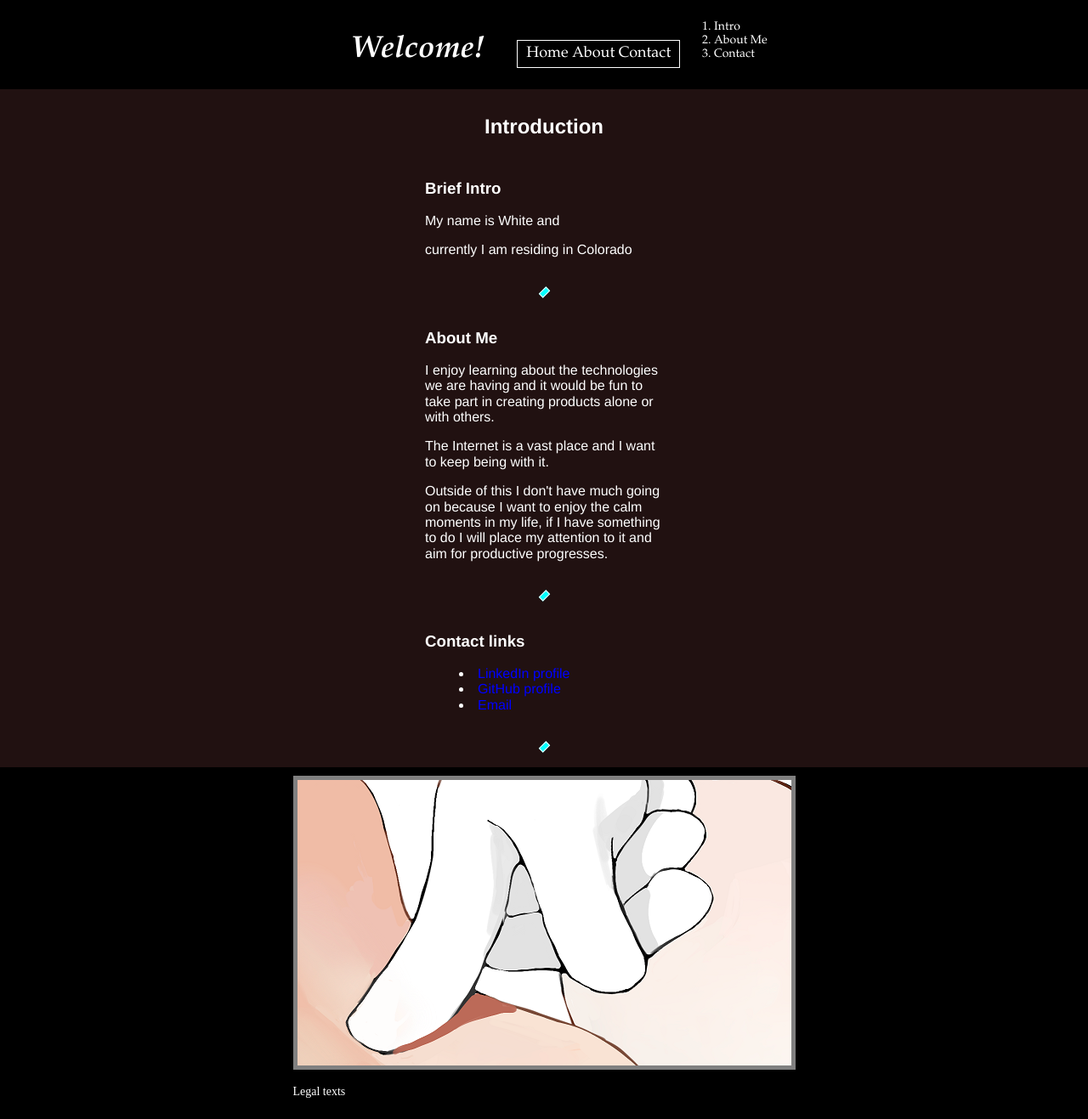
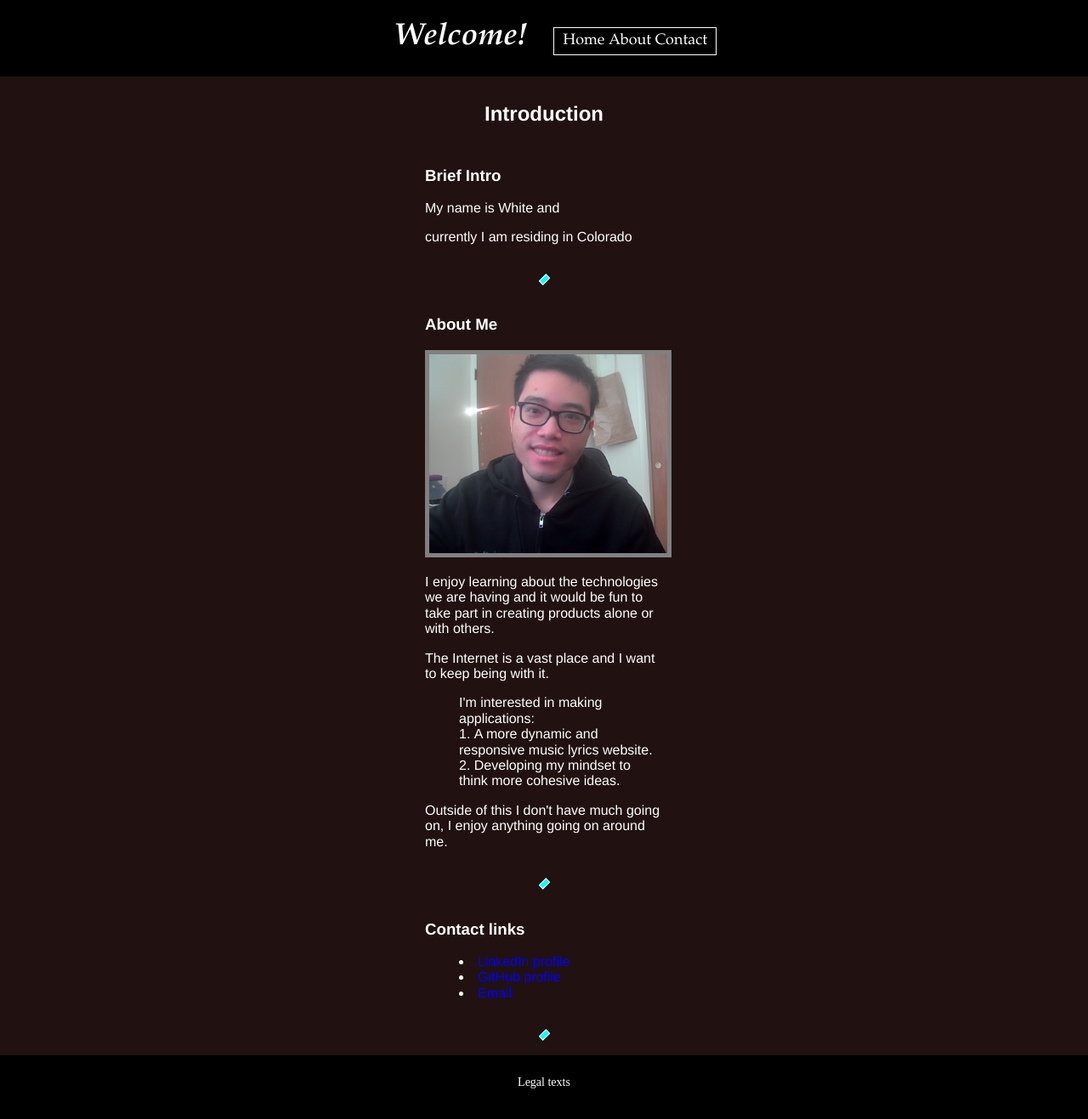
Before and after one commit to WhiteN9/initial-profile, a plain HTML site: page index.html in a window 1280 px wide. Shown: the whole page at 85% size. Drawn offline with nearby package versions, Linux system fonts and the light colour scheme.

Commit message:
Add files via upload

```diff
--- a/index.html
+++ b/index.html
@@ -11,22 +11,19 @@
 </head>
 
 <body>
+    <!-- -- header/nav -- -->
     <header class="text-header">
         <div>
-            <a href="#"><h1><em>Welcome!</em></h1></a>
+            <a href="#" target="_self"><h1><em>Welcome!</em></h1></a>
         </div>
         <nav>
-            <!-- about,home,contact-->
+            <!-- -- about,home,contact -- -->
             <a href="#" class="text" target="_self">Home</a>
             <a href="#about" class="text" target="_self">About</a>
             <a href="#contact" class="text" target="_self">Contact</a>
         </nav>
-        <ol>
-            <li><a href="#intro" target="_self">Intro</a></li>
-            <li><a href="#about" target="_self">About Me</a></li>
-            <li><a href="#contact" target="_self">Contact</a></li>
-        </ol>
     </header>
+    <!-- -- main -- -->
     <main class="text-main">
         <article>
             <h2> Introduction</h2>
@@ -38,9 +35,15 @@
             <hr />
             <section>
                 <h3 id="about"> About Me </h3>
+                <a href="images/self-picture.png"><img src="images/self-picture.png" alt="Pointing finger" /></a>
                 <p> I enjoy learning about the technologies we are having and it would be fun to take part in creating products alone or with others.</p>
                 <p> The Internet is a vast place and I want to keep being with it.</p>
-                <p> Outside of this I don't have much going on because I want to enjoy the calm moments in my life, if I have something to do I will place my attention to it and aim for productive progresses. </p>
+                <ol>
+                    I'm interested in making applications:
+                    <li>A more dynamic and responsive music lyrics website.</li>
+                    <li>Developing my mindset to think more cohesive ideas.</li>
+                </ol>
+                <p> Outside of this I don't have much going on, I enjoy anything going on around me. </p>
             </section>
             <hr />
             <section>
@@ -55,9 +58,9 @@
         </article>
 
     </main>
+    <!-- -- footer -- -->
     <footer>
         <div>
-            <a href="images/2.png"><img src="images/2.png" alt="Pointing finger" /></a>
             <p>Legal texts</p>
         </div>
     </footer>
--- a/style.css
+++ b/style.css
@@ -29,7 +29,6 @@ body {
 
 header {
     width: fit-content;
-    margin: auto;
 }
 
 header div {
@@ -68,12 +67,15 @@ section {
 footer > div {
     width: fit-content;
     padding: 10px;
-    margin: auto;
 }
 img {
     border: 5px solid grey;
+    width: 100%;
 }
-
+/*auto-margin*/
+header, footer > div, img {
+    margin: auto;
+}
 /*ruler*/
 hr {
     width: 5px;
```
